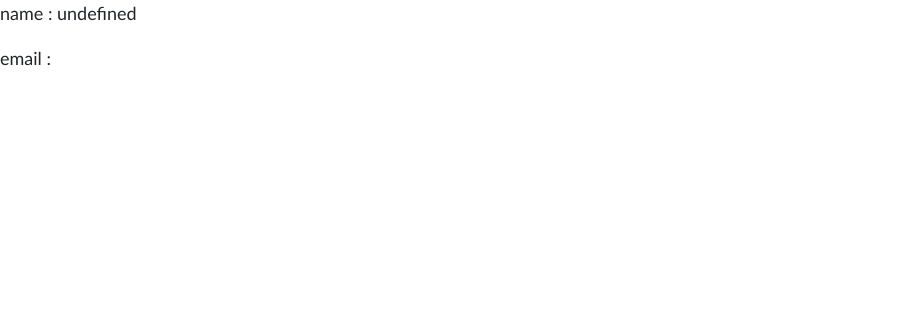
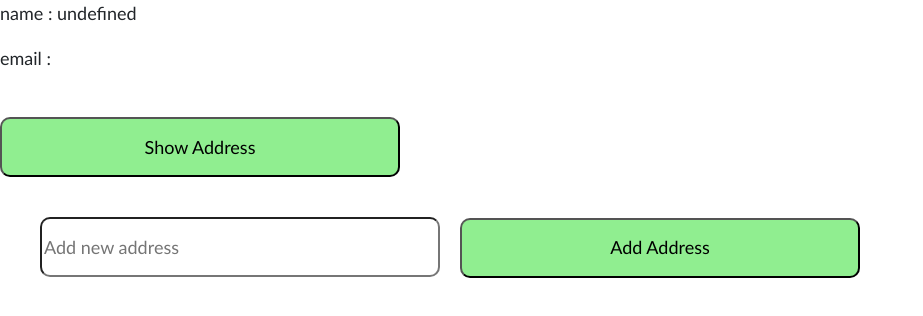
Before and after one commit to prashant-shandilya/Login-pg, a React (Vite) app in the folder client/: page /home in a window 1280 px wide. Shown: the top 316 px of the page, without its empty margins (0-923 px from the left). Built offline with nearby package versions, Linux system fonts and the light colour scheme.

Commit message:
implementing new address concept

```diff
--- a/client/src/home.jsx
+++ b/client/src/home.jsx
@@ -7,7 +7,9 @@ function Home(){
 
    const [email, setEmail] = useState('');
   const [name,setName] = useState();
-  const [pass,setPass] = useState();
+  const [addr,setAddr] = useState([]);
+
+  const [show, setShow] = useState(false);
 
   useEffect(() => {
     const Email = localStorage.getItem("email");
@@ -21,7 +23,7 @@ function Home(){
     Authorization: `Bearer ${localStorage.getItem("token")}` // from login response
   }
 })
-      .then(result => {console.log(result.data);setName(result.data.name)})
+      .then(result => {console.log(result.data);setName(result.data.name);setAddr(result.data.address)})
       .catch(err => console.log(err));
 
     //   console.log(data);
@@ -31,8 +33,55 @@ function Home(){
     return(
         <div>
         <p>{`name : ${name}`}</p>
-        <p>{`email : ${email}`}</p>
-            </div>
+        <p>{`email : ${email}`}</p><br></br>
+
+        <div>
+        <button onClick={() => setShow(!show)}>
+          {show ? "Hide Address" : "Show Address"}
+        </button>
+        {show && <p>{`address : ${addr.join(", ")}`}</p>}
+        </div>
+
+        <div>
+          <form onSubmit={e => {
+            e.preventDefault();
+            const newAddr = e.target.elements.address.value;
+
+            // Send axios request to add the new address
+            axios.post('http://127.0.0.1:3001/addAddress',
+              {
+                email: email,
+                address: newAddr
+              },
+              {
+                headers: {
+                  Authorization: `Bearer ${localStorage.getItem("token")}`
+                }
+              }
+            )
+            .then(result => {
+              console.log(result.data);
+              setAddr(result.data.addresses); // Update with the new addresses array from server
+              e.target.reset();
+            })
+            .catch(err => {
+              console.log(err);
+              alert('Error adding address. Please try again.');
+            });
+          }}>
+            <input type="text" name="address" placeholder="Add new address" required />
+            <button type="submit">Add Address</button>
+          </form>
+        </div>
+
+        <div>
+
+        </div>
+
+
+
+
+      </div>
     )
 }
 
```
Also changed, not shown: 2 other files (tests, documents, lock files or other folders).
